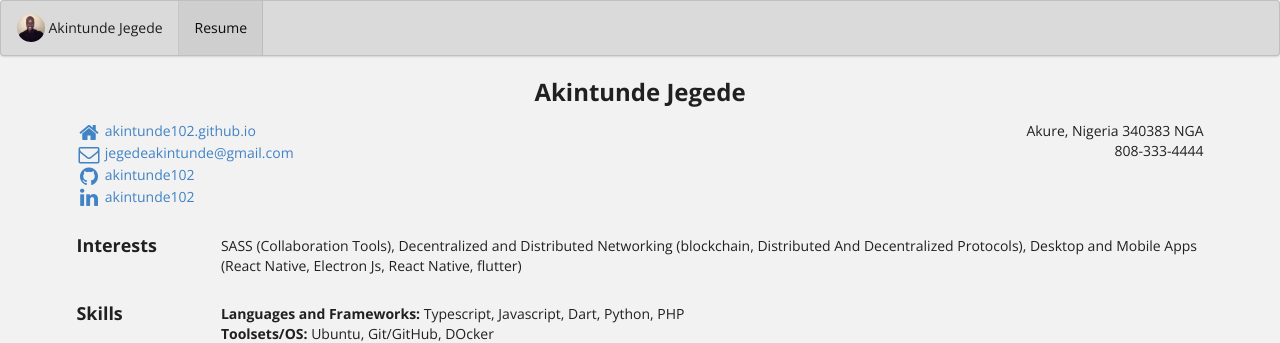
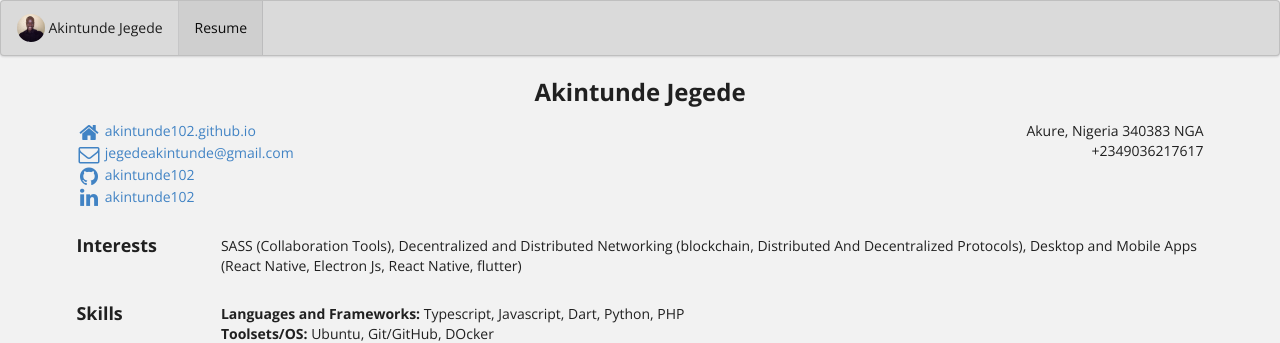
Before and after one commit to Akintunde102/akintunde102.github.io, a Jekyll site: the page built from bio/index.html, in a window 1280 px wide. Shown: the top 343 px of the page. Built offline with Jekyll 4.4.1, drawn with Linux system fonts in a browser that asks for light colours.

Commit message:
added phone number

```diff
--- a/_data/bio.json
+++ b/_data/bio.json
@@ -4,7 +4,7 @@
     "label": "Software Engineer",
     "picture": "https://akintunde102.github.io/images/akintunde.png",
     "email": "jegedeakintunde@gmail.com",
-    "phone": "808-333-4444",
+    "phone": "+2349036217617",
     "website": "https://akintunde102.github.io",
     "summary": "I am an Experienced Software Engineer that mostly work with Typescript, Python and Dart. I love building things for myself and everyone else. What do you think?",
     "location": {
```
